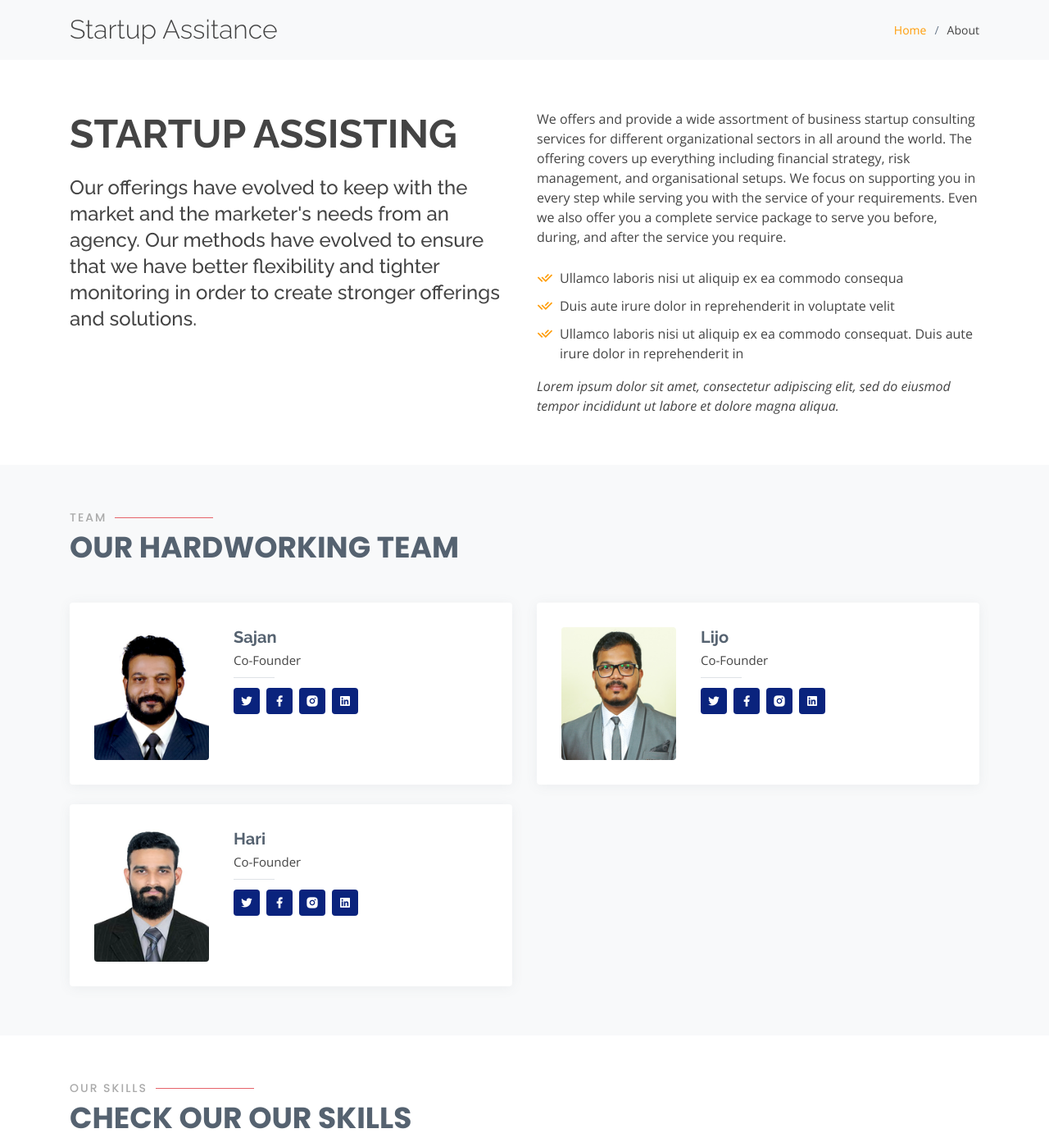
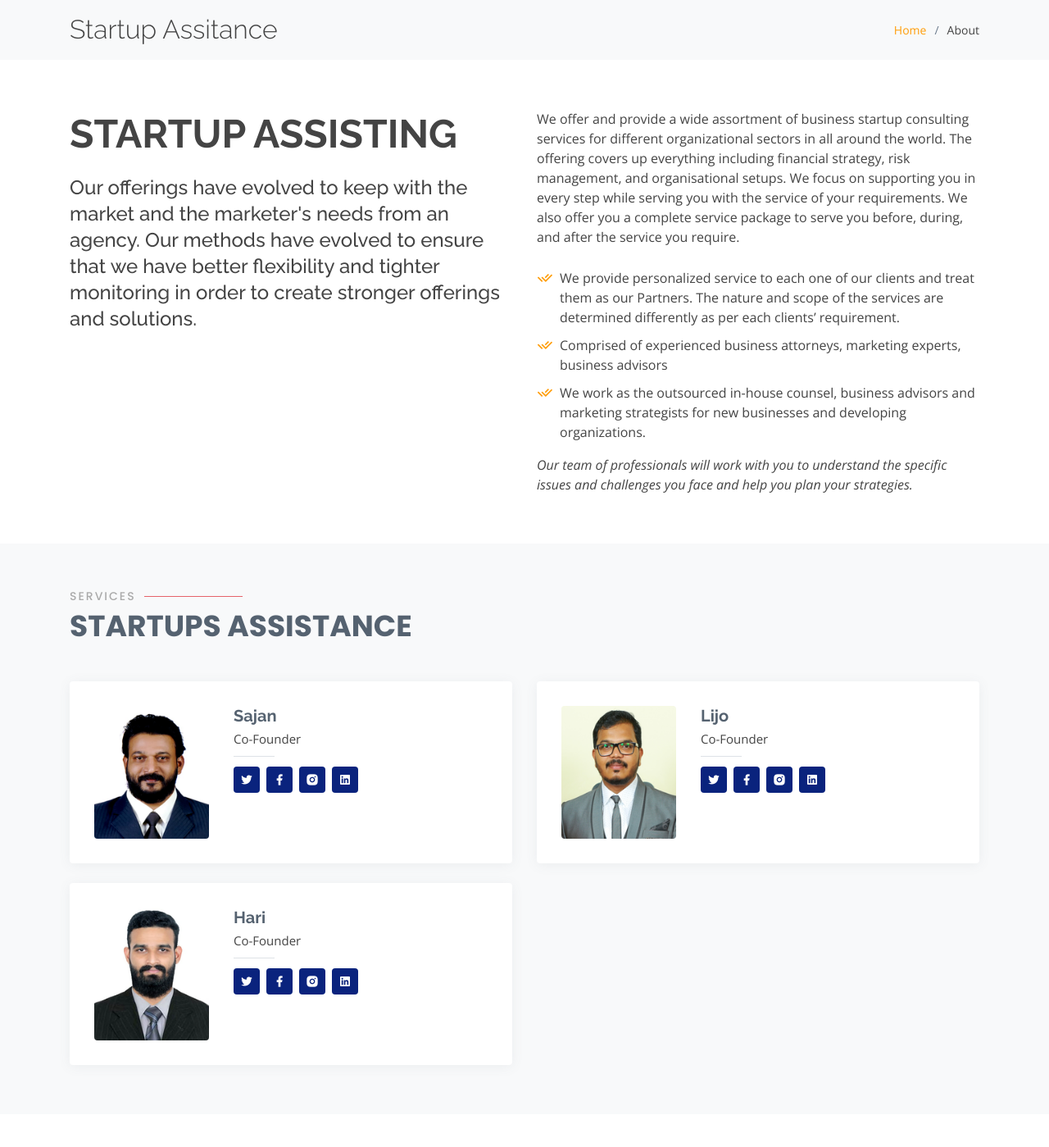
Before and after one commit to Unisight-Technologies/leighfisher-website, a Django app: page /startups_ass/ in a window 1280 px wide. Shown: the part 87-1486 px from the top of the page at 82% size. Run offline with Django 3.2, Linux system fonts and the light colour scheme; some libraries are stand-ins or nearby versions.

Commit message:
--- Auto-Git Commit ---

```diff
--- a/leighfisher_app/templates/Startups_ass.html
+++ b/leighfisher_app/templates/Startups_ass.html
@@ -30,16 +30,14 @@
           </div>
           <div class="col-lg-6 pt-4 pt-lg-0">
             <p>
-              We offers and provide a wide assortment of business startup consulting services for different organizational sectors in all around the world. The offering covers up everything including financial strategy, risk management, and organisational setups. We focus on supporting you in every step while serving you with the service of your requirements. Even we also offer you a complete service package to serve you before, during, and after the service you require.
+              We offer and provide a wide assortment of business startup consulting services for different organizational sectors in all around the world. The offering covers up everything including financial strategy, risk management, and organisational setups. We focus on supporting you in every step while serving you with the service of your requirements. We also offer you a complete service package to serve you before, during, and after the service you require.
             </p>
             <ul>
-              <li><i class="ri-check-double-line"></i> Ullamco laboris nisi ut aliquip ex ea commodo consequa</li>
-              <li><i class="ri-check-double-line"></i> Duis aute irure dolor in reprehenderit in voluptate velit</li>
-              <li><i class="ri-check-double-line"></i> Ullamco laboris nisi ut aliquip ex ea commodo consequat. Duis aute irure dolor in reprehenderit in</li>
+              <li><i class="ri-check-double-line"></i> We provide personalized service to each one of our clients and treat them as our Partners. The nature and scope of the services are determined differently as per each clients’ requirement.</li>
+              <li><i class="ri-check-double-line"></i>Comprised of experienced business attorneys, marketing experts, business advisors </li>
+              <li><i class="ri-check-double-line"></i>We work as the outsourced in-house counsel, business advisors and marketing strategists for new businesses and developing organizations.</li>
             </ul>
-            <p class="font-italic">
-              Lorem ipsum dolor sit amet, consectetur adipiscing elit, sed do eiusmod tempor incididunt ut labore et dolore
-              magna aliqua.
+            <p class="font-italic">Our team of professionals will work with you to understand the specific issues and challenges you face and help you plan your strategies.
             </p>
           </div>
         </div>
@@ -52,8 +50,8 @@
       <div class="container">
 
         <div class="section-title">
-          <h2>Team</h2>
-          <p>Our Hardworking Team</p>
+          <h2>Services</h2>
+          <p>Startups Assistance</p>
         </div>
 
         <div class="row">
```
Also changed, not shown: leighfisher_app/templates/Logistics.html (+6 -8 lines), 1 other file.
